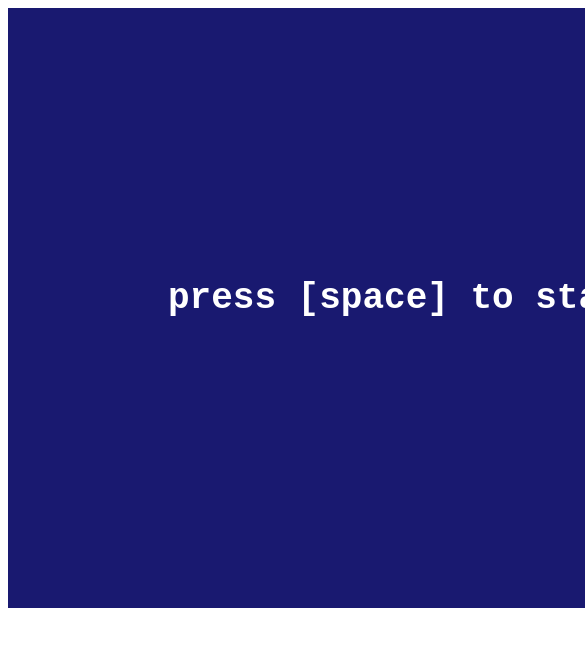
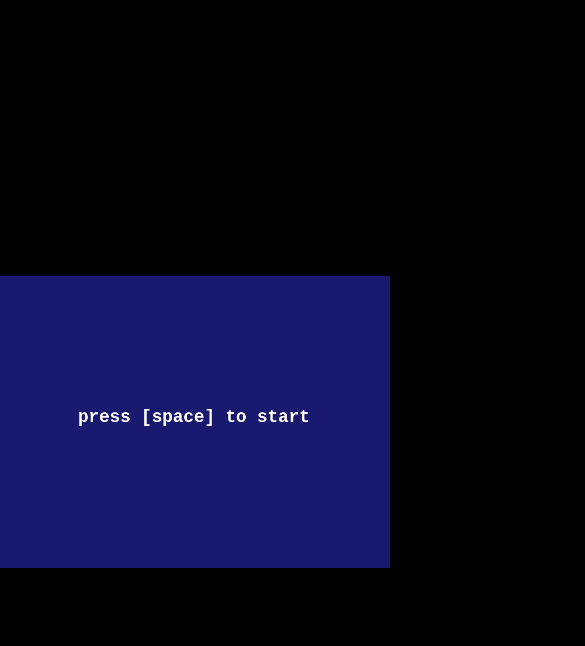
Before and after one commit to jckarinen/swimmy, a website built with Vite: page index.html in a window 390 px wide. Shown: the top 646 px of the page, 585 px wide, since content can reach past the window. Built offline with nearby package versions, Linux system fonts and the light colour scheme.

Commit message:
[design] responsive canvas

```diff
--- a/index.html
+++ b/index.html
@@ -5,6 +5,25 @@
     <link rel="icon" type="image/svg+xml" href="/fish-white.ico" />
     <meta name="viewport" content="width=device-width, initial-scale=1.0" />
     <title>Swimmy</title>
+    <style>
+      * { margin: 0; padding: 0; }
+      html {
+        background: black;
+      }
+      body {
+        min-height: 100vh;
+        display: flex;
+        align-items: center;
+        justify-content: center;
+      }
+      canvas {
+        max-width: 100vw;
+        max-height: 100vh;
+        width: 100%;
+        height: 100%;
+        object-fit: contain;
+      }
+    </style>
   </head>
   <body>
     <canvas id="canvas" width="800" height="600"></canvas>
```
